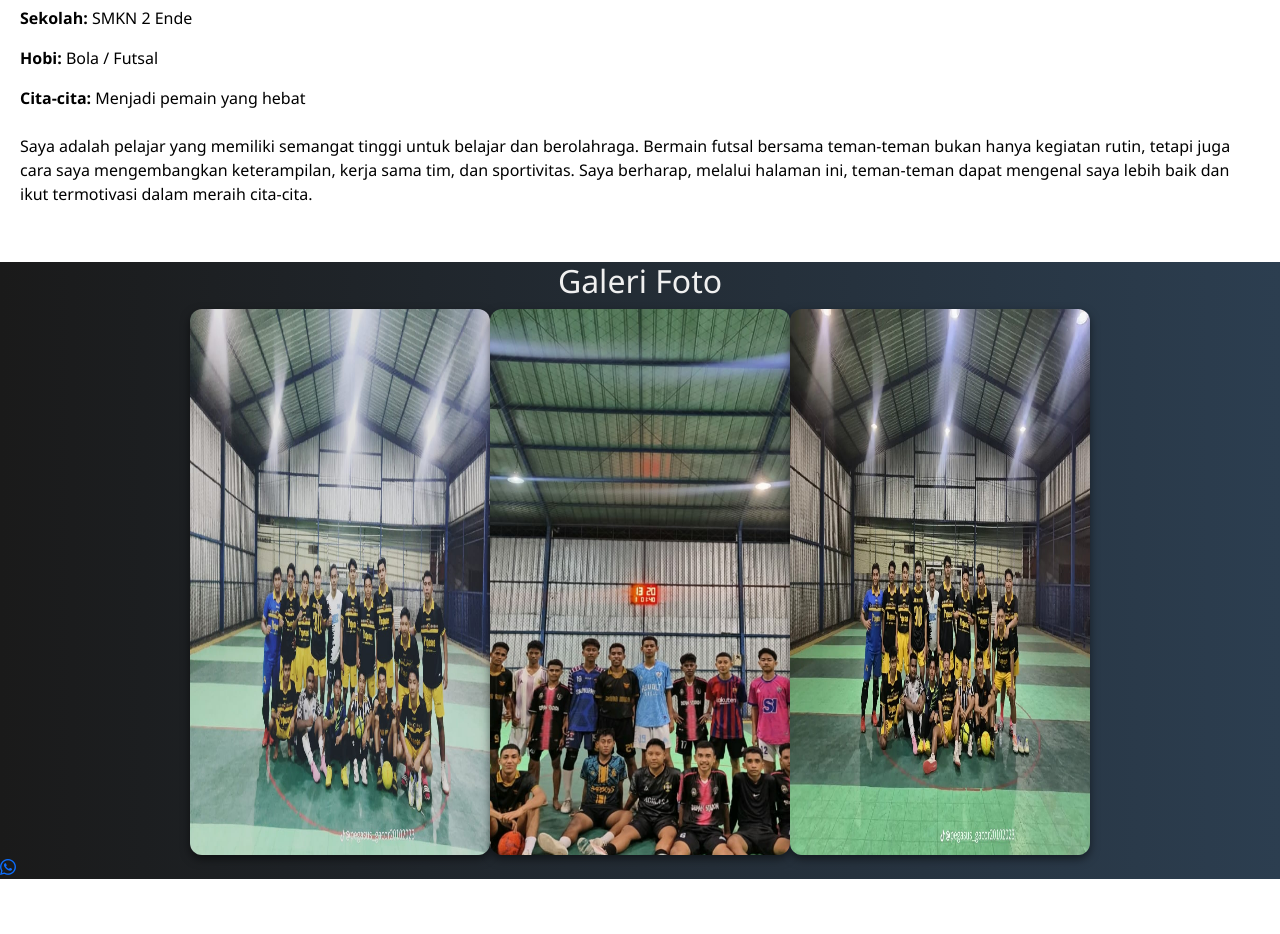
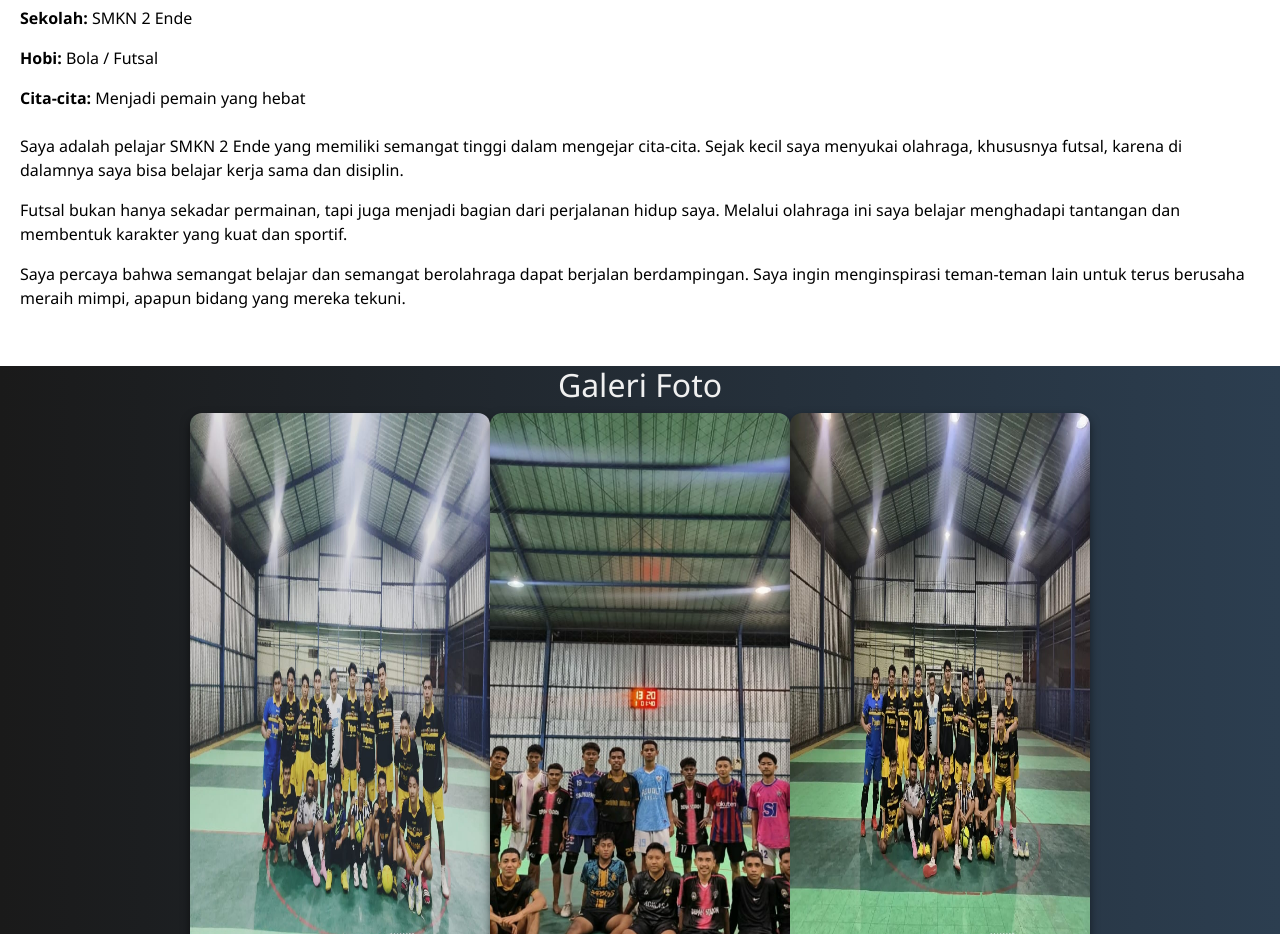
Before and after one commit to columbanusanai/profil-columbanus, a plain HTML site: page index.html in a window 1280 px wide. Shown: the part 920-1854 px from the top of the page. Before the commit the page ends 1799 px from the top, so only its background shows below. Drawn offline with nearby package versions, Linux system fonts and the light colour scheme.

Commit message:
Update index.html

```diff
--- a/index.html
+++ b/index.html
@@ -242,10 +242,18 @@
   <p><strong>Sekolah:</strong> SMKN 2 Ende</p>
   <p><strong>Hobi:</strong> Bola / Futsal</p>
   <p><strong>Cita-cita:</strong> Menjadi pemain yang hebat</p>
-      <p class="mt-4">
-        Saya adalah pelajar yang memiliki semangat tinggi untuk belajar dan berolahraga.
-        Bermain futsal bersama teman-teman bukan hanya kegiatan rutin, tetapi juga cara saya mengembangkan keterampilan, kerja sama tim, dan sportivitas.
-        Saya berharap, melalui halaman ini, teman-teman dapat mengenal saya lebih baik dan ikut termotivasi dalam meraih cita-cita.
+
+  <p class="mt-4" data-aos="fade-up">
+    Saya adalah pelajar SMKN 2 Ende yang memiliki semangat tinggi dalam mengejar cita-cita.
+    Sejak kecil saya menyukai olahraga, khususnya futsal, karena di dalamnya saya bisa belajar kerja sama dan disiplin.
+  </p>
+  <p data-aos="fade-up">
+    Futsal bukan hanya sekadar permainan, tapi juga menjadi bagian dari perjalanan hidup saya.
+    Melalui olahraga ini saya belajar menghadapi tantangan dan membentuk karakter yang kuat dan sportif.
+  </p>
+  <p data-aos="fade-up">
+    Saya percaya bahwa semangat belajar dan semangat berolahraga dapat berjalan berdampingan.
+    Saya ingin menginspirasi teman-teman lain untuk terus berusaha meraih mimpi, apapun bidang yang mereka tekuni.
   </p>
     </div>
   </section>  <section id="galeri" class="text-center">
```
Lines whose indentation alone changed are shown as unchanged.
